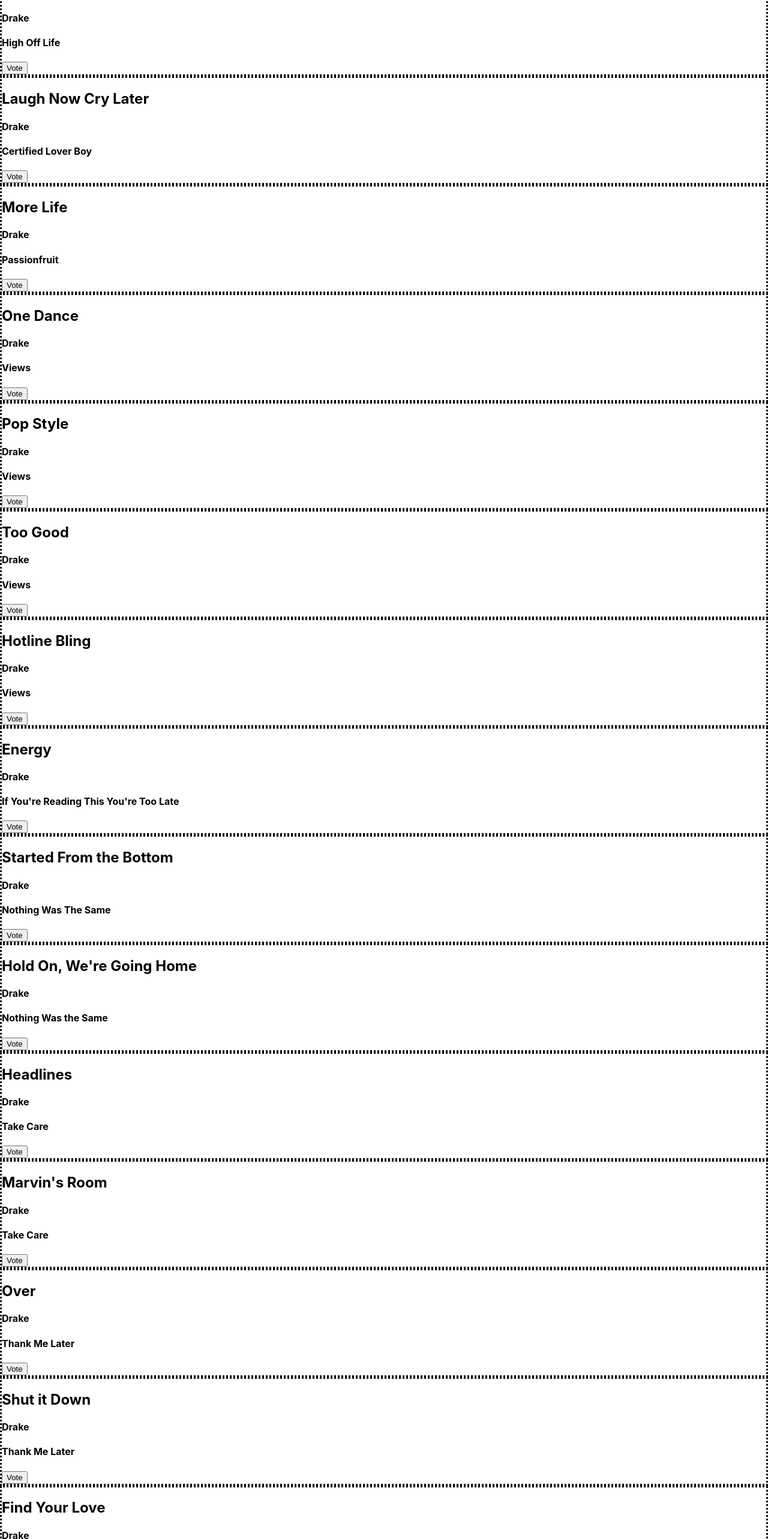
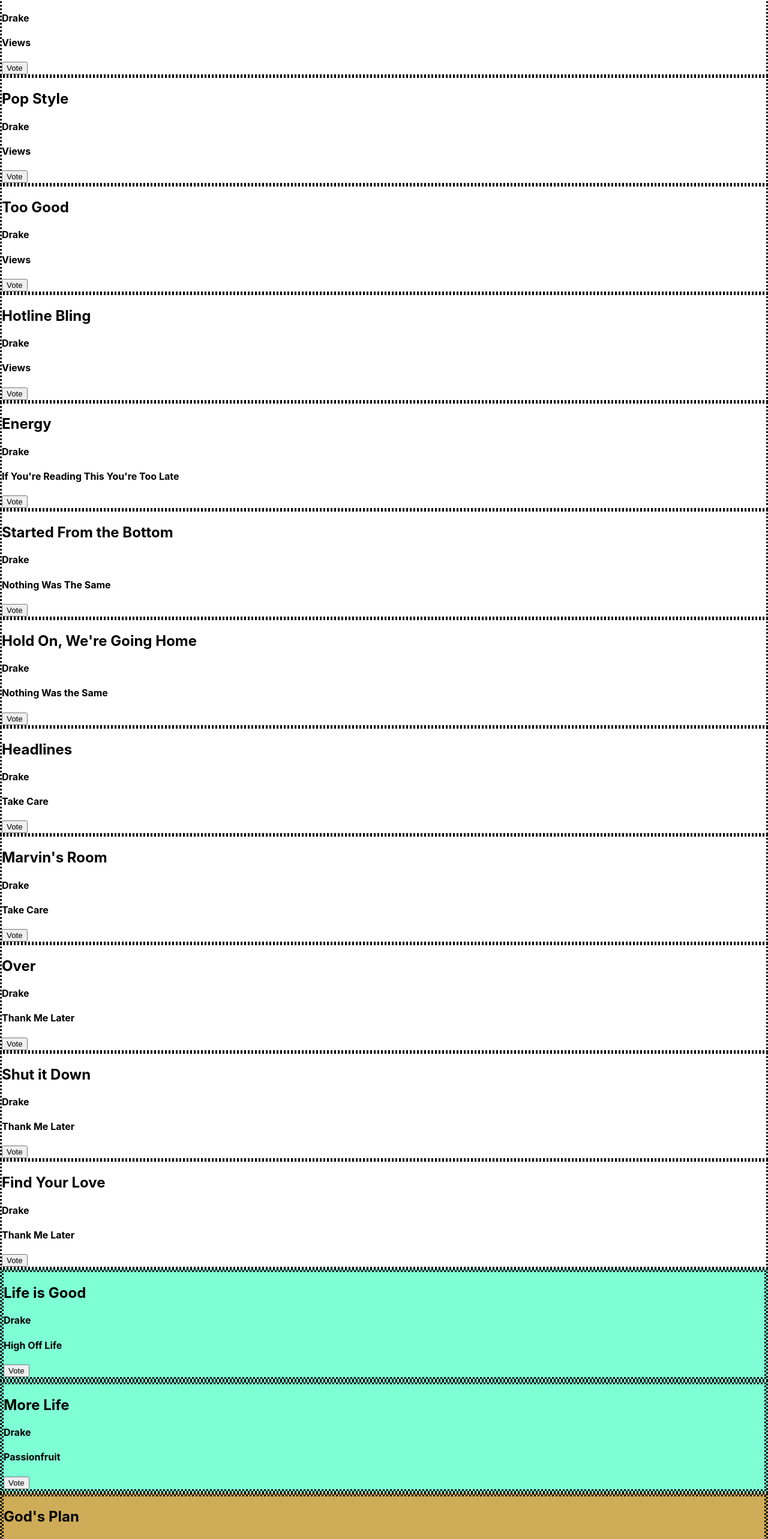
Before and after one commit to ashill99/song-tournament-frontend, a React (Create React App) app: page / in a window 1280 px wide. Shown: the part 234-2800 px from the top of the page at 60% size. Built offline with nearby package versions, Linux system fonts and the light colour scheme; data requests are answered from the project's data file.

Commit message:
mildly functional votes

```diff
--- a/db.json
+++ b/db.json
@@ -5,112 +5,113 @@
       "artist": "Drake",
       "album": "Scorpion",
       "title": "God's Plan",
-        "isWinner": false
+      "votes": 2,
+      "likes": null
     },
     {
       "id": 2,
       "artist": "Drake",
       "album": "High Off Life",
       "title": "Life is Good",
-        "isWinner": false
+      "votes": 1
     },
     {
       "id": 3,
       "artist": "Drake",
       "album": "Certified Lover Boy",
       "title": "Laugh Now Cry Later",
-        "isWinner": false
+      "votes": 0
     },
     {
       "id": 4,
       "artist": "Drake",
       "album": "Passionfruit",
       "title": "More Life",
-        "isWinner": false
+      "votes": 1
     },
     {
       "id": 5,
       "artist": "Drake",
       "album": "Views",
       "title": "One Dance",
-        "isWinner": false
+      "votes": 0
     },
     {
       "id": 6,
       "artist": "Drake",
       "album": "Views",
       "title": "Pop Style",
-        "isWinner": false
+      "votes": 0
     },
     {
       "id": 7,
       "artist": "Drake",
       "album": "Views",
       "title": "Too Good",
-        "isWinner": false
+      "votes": 0
     },
     {
       "id": 8,
       "artist": "Drake",
       "album": "Views",
       "title": "Hotline Bling",
-        "isWinner": false
+      "votes": 0
     },
     {
       "id": 9,
       "artist": "Drake",
       "album": "If You're Reading This You're Too Late",
       "title": "Energy",
-        "isWinner": false
+      "votes": 0
     },
     {
       "id": 10,
       "artist": "Drake",
       "album": "Nothing Was The Same",
       "title": "Started From the Bottom",
-        "isWinner": false
+      "votes": 0
     },
     {
       "id": 11,
       "artist": "Drake",
       "album": "Nothing Was the Same",
       "title": "Hold On, We're Going Home",
-        "isWinner": false
+      "votes": 0
     },
     {
       "id": 12,
       "artist": "Drake",
       "album": "Take Care",
       "title": "Headlines",
-        "isWinner": false
+      "votes": 0
     },
     {
       "id": 13,
       "artist": "Drake",
       "album": "Take Care",
       "title": "Marvin's Room",
-        "isWinner": false
+      "votes": 0
     },
     {
       "id": 14,
       "artist": "Drake",
       "album": "Thank Me Later",
       "title": "Over",
-        "isWinner": false
+      "votes": 0
     },
     {
       "id": 15,
       "artist": "Drake",
       "album": "Thank Me Later",
       "title": "Shut it Down",
-        "isWinner": false
+      "votes": 0
     },
     {
       "id": 16,
       "artist": "Drake",
       "album": "Thank Me Later",
       "title": "Find Your Love",
-        "isWinner": false
+      "votes": 0
     }
   ]
 }
--- a/src/App.js
+++ b/src/App.js
@@ -7,15 +7,7 @@
 
 function App() {
 
-  // Test one two three // four five six
-
   const [songs, setSongs] = useState([])
-  const [winnerR1, setWinnerR1] = useState(false)
-  const [winnerR2, setWinnerR2] = useState(false)
-  const [winnerR3, setWinnerR3] = useState(false)
-  const [winnerR4, setWinnerR4] = useState(false)
-
-
 
     useEffect(() => {
         fetch("http://localhost:4000/songs")
@@ -23,17 +15,13 @@
           .then(setSongs)
       }, [])
 
-    const filteredWinners = songs.filter((song) => !song.isWinner)
-
-    function handleWinnerVote(id) {
-
-    }
+      console.log(songs)
 
   return (
     <div>
-      <RoundOne filteredWinners={filteredWinners}/>
-      <RoundTwo />
-      <RoundThree />
+      <RoundOne songs={songs} setSongs={setSongs} />
+      <RoundTwo songs={songs} setSongs={setSongs} />
+      <RoundThree songs={songs} setSongs={setSongs} />
       <RoundFour />
       <FinalRound />
     </div>
--- a/src/RoundOne.js
+++ b/src/RoundOne.js
@@ -1,18 +1,27 @@
 import React from 'react';
 import SongCard from './SongCard';
 
-function RoundOne({ filteredWinners }) {
+function RoundOne({songs, setSongs }) {
 
-    const songChoices = filteredWinners
-    .map((song) => <SongCard
+    function handleVotes(updatedSong) {
+        const updatedSongs = songs.map((song) =>
+          song.id === updatedSong.id ? updatedSong : song
+        );
+        setSongs(updatedSongs);
+      }
+
+    const songChoices = songs
+        .map((song) => (song.votes === 0 ?
+                    <SongCard
                     key={song.id}
+                    id={song.id}
                     title={song.title}
                     artist={song.artist}
                     album={song.album}
-                    isWinner={song.isWinner}
-                    />
+                    votes={song.votes}
+                    onUpdateSong={handleVotes}
+                    /> : null)
         )
-console.log(songChoices)
 
     return (
         <div>{songChoices}</div>
--- a/src/RoundThree.js
+++ b/src/RoundThree.js
@@ -1,8 +1,32 @@
 import React from 'react';
+import SongCard from './SongCard'
 
-function RoundThree() {
+
+function RoundThree({songs, setSongs }) {
+
+    function handleVotes(updatedSong) {
+        const updatedSongs = songs.map((song) =>
+          song.id === updatedSong.id ? updatedSong : song
+        );
+        setSongs(updatedSongs);
+      }
+
+    const songChoices = songs
+        .map((song) => (song.votes === 2 ?
+                    <div className="song-card-three">
+                    <SongCard
+                    key={song.id}
+                    id={song.id}
+                    title={song.title}
+                    artist={song.artist}
+                    album={song.album}
+                    votes={song.votes}
+                    onUpdateSong={handleVotes}
+                    /></div> : null)
+        )
+
     return (
-        <header>4 Song cards</header>
+        <div>{songChoices}</div>
     )
 }
 
--- a/src/RoundTwo.js
+++ b/src/RoundTwo.js
@@ -1,8 +1,31 @@
 import React from 'react';
+import SongCard from './SongCard';
 
-function RoundTwo() {
+function RoundTwo({songs, setSongs }) {
+
+    function handleVotes(updatedSong) {
+        const updatedSongs = songs.map((song) =>
+          song.id === updatedSong.id ? updatedSong : song
+        );
+        setSongs(updatedSongs);
+      }
+
+    const songChoices = songs
+        .map((song) => (song.votes === 1 ?
+                    <div className="song-card-two">
+                    <SongCard
+                    key={song.id}
+                    id={song.id}
+                    title={song.title}
+                    artist={song.artist}
+                    album={song.album}
+                    votes={song.votes}
+                    onUpdateSong={handleVotes}
+                    /></div> : null)
+        )
+
     return (
-        <header>8 Song cards</header>
+        <div>{songChoices}</div>
     )
 }
 
--- a/src/SongCard.js
+++ b/src/SongCard.js
@@ -1,17 +1,29 @@
 import React from 'react'
 
-function SongCard({title, artist, album, isWinner}) {
+function SongCard({ title, artist, album, id, votes, onUpdateSong }) {
 
-    function handleVoteClick() {
-        console.log('r1 click')
-        }
+    function handleLikeClick() {
+        const updateObj = {
+          votes: votes + 1,
+        };
+
+        fetch(`http://localhost:4000/songs/${id}`, {
+          method: "PATCH",
+          headers: {
+            "Content-Type": "application/json",
+          },
+          body: JSON.stringify(updateObj),
+        })
+          .then((r) => r.json())
+          .then(onUpdateSong);
+      }
 
     return (
         <div className="song-card">
             <h2>{title}</h2>
             <h4>{artist}</h4>
             <h4>{album}</h4>
-            <button onClick={handleVoteClick}>Vote</button>
+            <button onClick={handleLikeClick}>Vote</button>
         </div>
     )
 }
--- a/src/index.css
+++ b/src/index.css
@@ -15,3 +15,13 @@
 .song-card {
   border-style: dotted;
 }
+
+.song-card-two {
+  border-style: dotted;
+  background-color: aquamarine;
+}
+
+.song-card-three {
+  border-style: dotted;
+  background-color: rgb(206, 172, 88);
+}
```
Also changed, not shown: 1 other file (tests, documents, lock files or other folders). Lines whose indentation alone changed are shown as unchanged.
